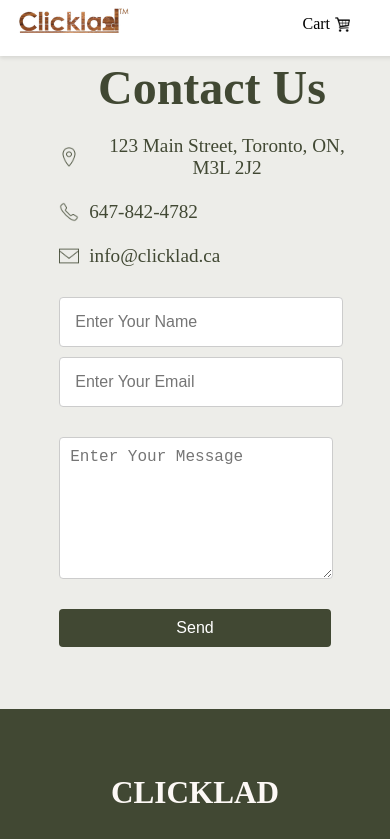
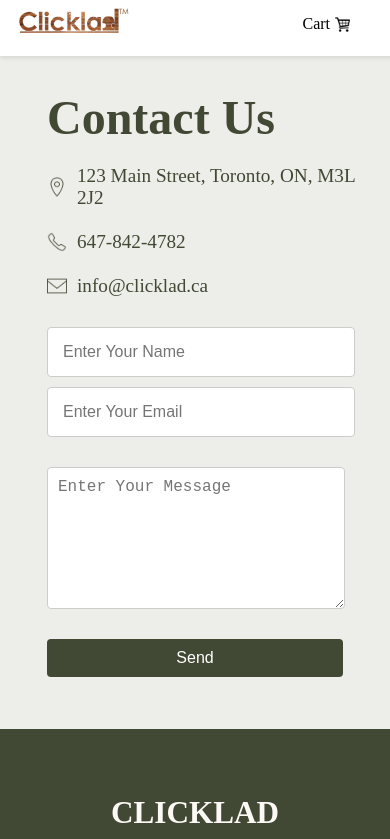
Before and after one commit to AbdulmuhsinB/Clicklad, a Next.js app in the folder clicklad-app/: page /contact in a window 390 px wide. Shown: the top 839 px of the page. Built offline with nearby package versions, Linux system fonts and the light colour scheme.

Commit message:
made sure, and corrected font size so it is the same through different pages

```diff
--- a/clicklad-app/app/product/page.module.css
+++ b/clicklad-app/app/product/page.module.css
@@ -4,5 +4,5 @@
   text-align: center; /* Center the content */
   margin: -8px;
   overflow: hidden;
-  padding-top: 100px;
+  padding-top: 80px;
 }
--- a/clicklad-app/components/ContactPage.module.css
+++ b/clicklad-app/components/ContactPage.module.css
@@ -107,22 +107,20 @@
 @media (max-width: 1200px) {
     .contactContainer {
         flex-direction: column;
-        align-items: center;
-        padding: 20px;
+        padding: 10px;
+        padding-top: 50px;
     }
 
     .contactContent {
         margin-right: 0;
         margin-bottom: 30px;
+        font-size: 20px;
     }
 
     .contactImage {
         display: none;
     }
 
-    .contactText {
-        text-align: center;
-    }
 
     .formGroup {
         flex-direction: column;
--- a/clicklad-app/components/FAQ.module.css
+++ b/clicklad-app/components/FAQ.module.css
@@ -10,9 +10,8 @@
   .title {
     text-align: center;
     margin-bottom: 30px;
-    font-size: 30px;
+    font-size: 40px;
     font-weight: bold;
-    padding: 20px;
   }
 
   .faqList {
--- a/clicklad-app/components/LocationList.module.css
+++ b/clicklad-app/components/LocationList.module.css
@@ -4,7 +4,7 @@
 }
 
 .pageTitle{
-    font-size: 50px;
+    font-size: 40px;
     color: #414833;
     font-weight: bold;
     text-align: center;
@@ -16,7 +16,7 @@
 }
 
 .provinceTitle {
-    font-size: 35px;
+    font-size: 30px;
     color: #414833;
     margin: 30px 0px;
 }
--- a/clicklad-app/components/ProductList.module.css
+++ b/clicklad-app/components/ProductList.module.css
@@ -8,6 +8,7 @@
 .our-products {
   color: #414833;
   margin-bottom: 20px;
+  font-size: 40px;
 }
 
 .product-list {
```
